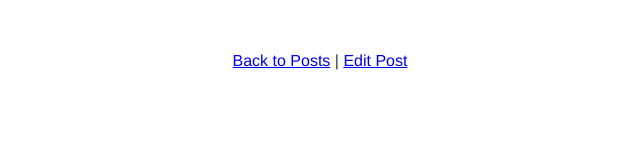
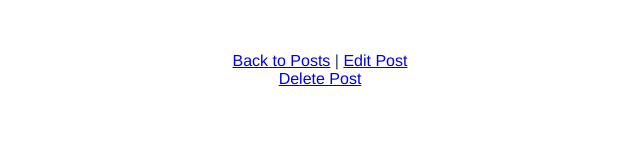
Before and after one commit to kaymccreedy/blog-frontend, a Vue app: page /posts/1 in a window 1280 px wide. Shown: the part 125-285 px from the top of the page, without its empty margins (320-960 px from the left). Built offline with nearby package versions, Linux system fonts and the light colour scheme; no server answers.

Commit message:
modifies App.vue CSS styling, changes PostsEdit to include post info by default, modifies PostsShow to include delete post button

```diff
--- a/src/App.vue
+++ b/src/App.vue
@@ -34,4 +34,10 @@ nav a {
 nav a.router-link-exact-active {
   color: #42b983;
 }
+
+.link {
+  color: -webkit-link;
+  cursor: pointer;
+  text-decoration: underline;
+}
 </style>
--- a/src/views/PostsEdit.vue
+++ b/src/views/PostsEdit.vue
@@ -13,7 +13,7 @@ export default {
   },
   methods: {
     showPost: function () {
-      axios.get("posts/" + this.$route.params.id).then((response) => {
+      axios.get("/posts/" + this.$route.params.id).then((response) => {
         this.editPostParams = response.data;
         console.log("Post", this.post);
       });
--- a/src/views/PostsShow.vue
+++ b/src/views/PostsShow.vue
@@ -12,9 +12,15 @@ export default {
   },
   methods: {
     showPost: function () {
-      axios.get("posts/" + this.$route.params.id).then((response) => {
+      axios.get("/posts/" + this.$route.params.id).then((response) => {
         this.post = response.data;
         console.log("Post", this.post);
+      });
+    },
+    destroyPost: function () {
+      axios.delete("/posts/" + this.$route.params.id).then((response) => {
+        console.log(response.data);
+        this.$router.push("/posts");
       });
     },
   },
@@ -32,5 +38,7 @@ export default {
     <router-link to="/posts">Back to Posts</router-link>
     |
     <router-link :to="`/posts/${post.id}/edit`">Edit Post</router-link>
+    <br />
+    <div class="link" v-on:click="destroyPost">Delete Post</div>
   </div>
 </template>
```
